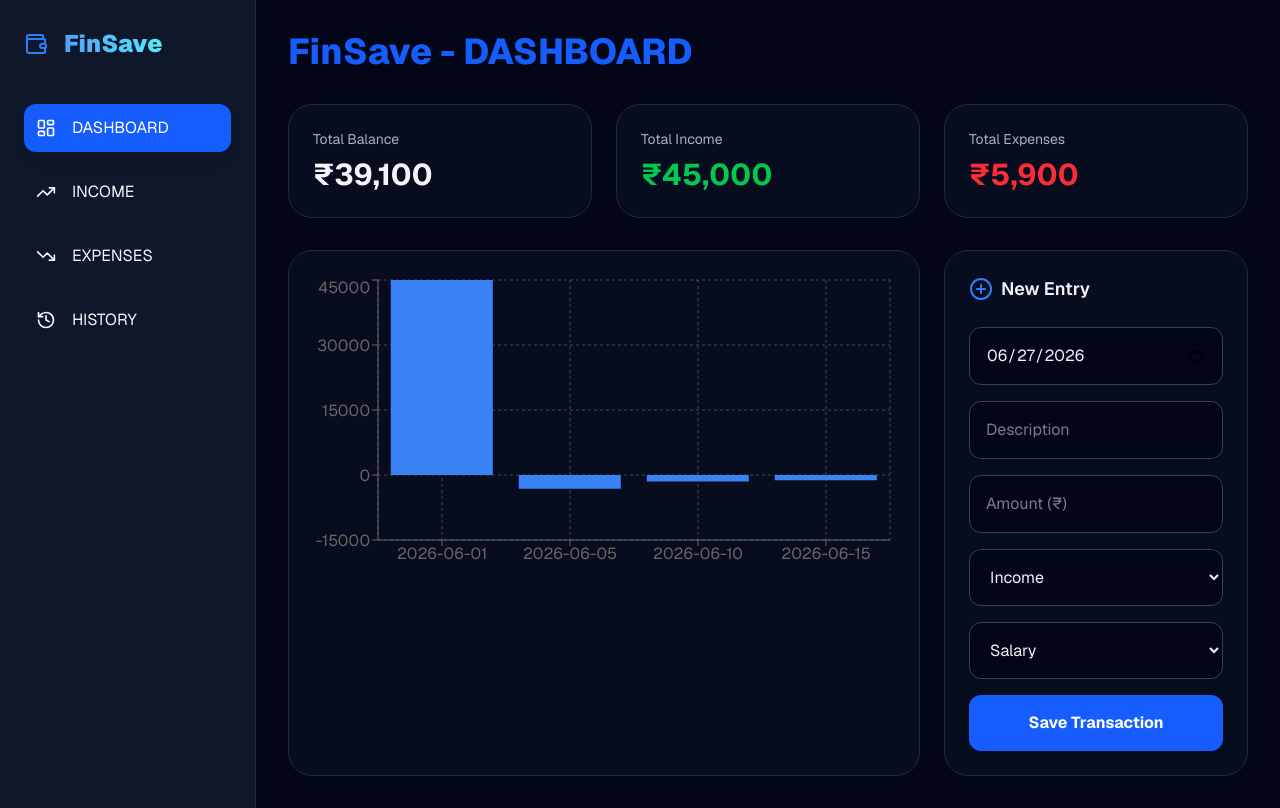
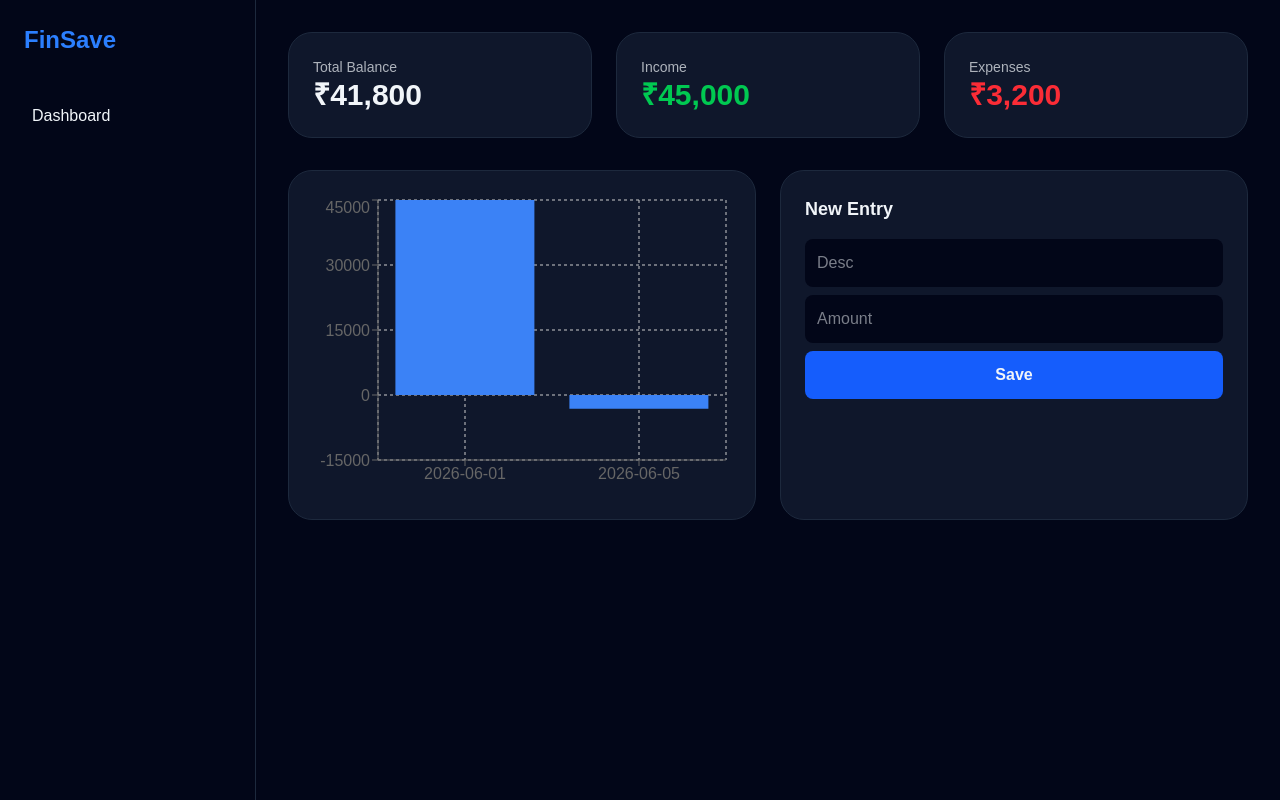
Before and after one commit to jaswanthr-dev/finsave-tracker, a Next.js app: page / in a window 1280 px wide. Built offline with nearby package versions, Linux system fonts and the light colour scheme.

Commit message:
revert: restore original layout with persistence

```diff
--- a/app/page.tsx
+++ b/app/page.tsx
@@ -6,20 +6,14 @@ import { LayoutDashboard, Wallet, TrendingUp, TrendingDown, History, PlusCircle,
 const INITIAL_DATA = [
   { id: 1, date: '2026-06-01', desc: 'Monthly Salary', amount: 45000, type: 'Income', category: 'Salary' },
   { id: 2, date: '2026-06-05', desc: 'Grocery Shopping', amount: -3200, type: 'Expense', category: 'Food' },
-  { id: 3, date: '2026-06-10', desc: 'Electricity Bill', amount: -1500, type: 'Expense', category: 'Housing' },
-  { id: 4, date: '2026-06-15', desc: 'Fuel', amount: -1200, type: 'Expense', category: 'Transport' },
 ];
-
-const INCOME_CATEGORIES = ['Salary', 'Freelance', 'Trading', 'Investments', 'Business', 'Rental Income', 'Other'];
-const EXPENSE_CATEGORIES = ['Food', 'Housing', 'Transport', 'Shopping', 'Entertainment', 'Health', 'Education', 'Utilities', 'General'];
 
 export default function FinSaveDashboard() {
   const [isMounted, setIsMounted] = useState(false);
   const [isSidebarOpen, setIsSidebarOpen] = useState(true);
   const [activePage, setActivePage] = useState('DASHBOARD');
-  const [theme, setTheme] = useState<'light' | 'dark'>('dark');
 
-  // LAZY INITIALIZATION: Reads from localStorage immediately
+  // LAZY INITIALIZATION: Keeps your data from being wiped on refresh
   const [transactions, setTransactions] = useState(() => {
     if (typeof window !== 'undefined') {
       const saved = localStorage.getItem('finsave-data');
@@ -28,24 +22,20 @@ export default function FinSaveDashboard() {
     return INITIAL_DATA;
   });
 
-  const [formData, setFormData] = useState({ date: '', desc: '', amount: '', type: 'Income', category: 'Salary' });
+  const [formData, setFormData] = useState({ date: new Date().toISOString().split('T')[0], desc: '', amount: '', type: 'Income', category: 'Salary' });
 
-  // Handle initial state and date
   useEffect(() => {
     setIsMounted(true);
-    setFormData(prev => ({ ...prev, date: new Date().toISOString().split('T')[0] }));
   }, []);
 
-  // Sync to localStorage
   useEffect(() => {
     if (isMounted) {
       localStorage.setItem('finsave-data', JSON.stringify(transactions));
-      console.log("Data saved to localStorage:", transactions); // Debugging: open F12 console to see this
     }
   }, [transactions, isMounted]);
 
   const addTransaction = () => {
-    if (!formData.date || !formData.desc || !formData.amount) return;
+    if (!formData.desc || !formData.amount) return;
     setTransactions(prev => [...prev, {
       id: Date.now(),
       ...formData,
@@ -54,8 +44,6 @@ export default function FinSaveDashboard() {
     setFormData(prev => ({ ...prev, desc: '', amount: '' }));
   };
 
-  const currentCategories = formData.type === 'Income' ? INCOME_CATEGORIES : EXPENSE_CATEGORIES;
-
   const stats = useMemo(() => {
     const total = transactions.reduce((acc, t) => acc + t.amount, 0);
     const income = transactions.filter(t => t.amount > 0).reduce((acc, t) => acc + t.amount, 0);
@@ -63,75 +51,45 @@ export default function FinSaveDashboard() {
     return { total, income, expense };
   }, [transactions]);
 
-  const filteredTransactions = useMemo(() => {
-    if (activePage === 'DASHBOARD' || activePage === 'HISTORY') return transactions;
-    if (activePage === 'INCOME') return transactions.filter(t => t.type === 'Income');
-    if (activePage === 'EXPENSES') return transactions.filter(t => t.type === 'Expense');
-    return transactions;
-  }, [transactions, activePage]);
-
   if (!isMounted) return null;
 
-  const themeClass = theme === 'dark' ? 'bg-slate-950 text-slate-100' : 'bg-slate-50 text-slate-900';
-  const sidebarClass = theme === 'dark' ? 'bg-slate-900 border-slate-800' : 'bg-white border-slate-200';
-  const cardClass = theme === 'dark' ? 'bg-slate-900/40 border-slate-800' : 'bg-white border-slate-200 shadow-sm';
-  const inputClass = theme === 'dark' ? 'bg-slate-950 border-slate-700' : 'bg-white border-slate-300';
-
   return (
-    <div className={`flex min-h-screen font-sans ${themeClass}`}>
-      <aside className={`border-r p-6 flex flex-col transition-all duration-300 ${isSidebarOpen ? 'w-64' : 'w-20'} ${sidebarClass}`}>
-        <div className={`flex items-center gap-4 mb-10 h-10 ${!isSidebarOpen && 'justify-center'}`}>
-          <Wallet size={24} className="text-blue-500 shrink-0" />
-          <h1 className={`text-2xl font-black text-transparent bg-clip-text bg-gradient-to-r from-blue-400 to-cyan-300 ${isSidebarOpen ? 'block' : 'hidden'}`}>FinSave</h1>
-        </div>
-        <nav className="space-y-4 flex-1">
-          {[ {name: 'DASHBOARD', icon: LayoutDashboard}, {name: 'INCOME', icon: TrendingUp}, {name: 'EXPENSES', icon: TrendingDown}, {name: 'HISTORY', icon: History} ].map(item => (
-            <button key={item.name} onClick={() => setActivePage(item.name)}
-              className={`w-full flex items-center p-3 rounded-xl transition ${isSidebarOpen ? 'justify-start gap-4' : 'justify-center'} ${activePage === item.name ? 'bg-blue-600 text-white shadow-lg' : 'hover:bg-slate-400/10'}`}>
-              <item.icon size={20} className="shrink-0"/>
-              <span className={isSidebarOpen ? 'block' : 'hidden'}>{item.name}</span>
-            </button>
-          ))}
+    <div className="flex min-h-screen bg-slate-950 text-slate-100">
+      <aside className="w-64 border-r border-slate-800 p-6">
+        <h1 className="text-2xl font-black text-blue-500 mb-10">FinSave</h1>
+        <nav className="space-y-4">
+          <button onClick={() => setActivePage('DASHBOARD')} className="w-full text-left p-2 hover:text-blue-400">Dashboard</button>
         </nav>
       </aside>
+
       <main className="flex-1 p-8">
-        <header className="mb-8"><h2 className="text-4xl font-extrabold text-blue-600">FinSave - {activePage}</h2></header>
-        {activePage === 'DASHBOARD' && (
-          <div className="grid grid-cols-1 md:grid-cols-3 gap-6 mb-8">
-            <div className={`p-6 rounded-3xl border ${cardClass}`}>
-              <p className="text-sm mb-2 opacity-70">Total Balance</p>
+        <div className="grid grid-cols-3 gap-6 mb-8">
+          <div className="p-6 bg-slate-900 rounded-3xl border border-slate-800">
+            <p className="text-sm opacity-70">Total Balance</p>
             <h3 className="text-3xl font-bold">₹{stats.total.toLocaleString()}</h3>
           </div>
-            <div className={`p-6 rounded-3xl border ${cardClass}`}>
-              <p className="text-sm mb-2 opacity-70">Total Income</p>
+          <div className="p-6 bg-slate-900 rounded-3xl border border-slate-800">
+            <p className="text-sm opacity-70">Income</p>
             <h3 className="text-3xl font-bold text-green-500">₹{stats.income.toLocaleString()}</h3>
           </div>
-            <div className={`p-6 rounded-3xl border ${cardClass}`}>
-              <p className="text-sm mb-2 opacity-70">Total Expenses</p>
+          <div className="p-6 bg-slate-900 rounded-3xl border border-slate-800">
+            <p className="text-sm opacity-70">Expenses</p>
             <h3 className="text-3xl font-bold text-red-500">₹{stats.expense.toLocaleString()}</h3>
           </div>
         </div>
-        )}
-        <div className="grid grid-cols-1 lg:grid-cols-3 gap-6">
-          <div className={`lg:col-span-2 p-6 rounded-3xl border ${cardClass}`}>
+
+        <div className="grid grid-cols-2 gap-6">
+          <div className="p-6 bg-slate-900 rounded-3xl border border-slate-800">
             <ResponsiveContainer width="100%" height={300}>
-              <BarChart data={transactions}><CartesianGrid strokeDasharray="3 3" opacity={0.3} /><XAxis dataKey="date" /><YAxis /><Tooltip formatter={(value: any) => [`₹${value}`, 'Amount']} /><Bar dataKey="amount" fill="#3b82f6" /></BarChart>
+              <BarChart data={transactions}><CartesianGrid strokeDasharray="3 3" /><XAxis dataKey="date" /><YAxis /><Tooltip /><Bar dataKey="amount" fill="#3b82f6" /></BarChart>
             </ResponsiveContainer>
           </div>
-          <div className={`p-6 rounded-3xl border ${cardClass}`}>
-            <h3 className="text-lg font-semibold mb-6 flex items-center gap-2"><PlusCircle className="text-blue-500" /> New Entry</h3>
-            <div className="space-y-4">
-              <input type="date" className={`w-full p-4 border rounded-xl ${inputClass}`} onChange={(e) => setFormData({...formData, date: e.target.value})} value={formData.date} />
-              <input type="text" placeholder="Description" className={`w-full p-4 border rounded-xl ${inputClass}`} onChange={(e) => setFormData({...formData, desc: e.target.value})} value={formData.desc} />
-              <input type="number" placeholder="Amount (₹)" className={`w-full p-4 border rounded-xl ${inputClass}`} onChange={(e) => setFormData({...formData, amount: e.target.value})} value={formData.amount} />
-              <select className={`w-full p-4 border rounded-xl ${inputClass}`} onChange={(e) => setFormData({...formData, type: e.target.value})} value={formData.type}>
-                <option value="Income">Income</option> <option value="Expense">Expense</option>
-              </select>
-              <select className={`w-full p-4 border rounded-xl ${inputClass}`} onChange={(e) => setFormData({...formData, category: e.target.value})} value={formData.category}>
-                {currentCategories.map(cat => <option key={cat} value={cat}>{cat}</option>)}
-              </select>
-              <button onClick={addTransaction} className="w-full bg-blue-600 text-white py-4 rounded-xl font-bold hover:bg-blue-500">Save Transaction</button>
-            </div>
+
+          <div className="p-6 bg-slate-900 rounded-3xl border border-slate-800">
+            <h3 className="text-lg font-semibold mb-4">New Entry</h3>
+            <input type="text" placeholder="Desc" className="w-full p-3 mb-2 bg-slate-950 rounded-lg" onChange={(e) => setFormData({...formData, desc: e.target.value})} value={formData.desc} />
+            <input type="number" placeholder="Amount" className="w-full p-3 mb-2 bg-slate-950 rounded-lg" onChange={(e) => setFormData({...formData, amount: e.target.value})} value={formData.amount} />
+            <button onClick={addTransaction} className="w-full bg-blue-600 p-3 rounded-lg font-bold">Save</button>
           </div>
         </div>
       </main>
```
Lines whose indentation alone changed are shown as unchanged.
